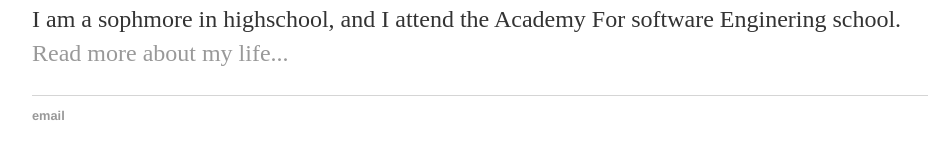
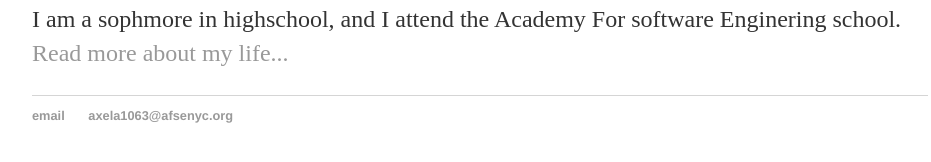
Before and after one commit to axela1063/axela1063.github.io, a Jekyll site: the page built from index.html, in a window 1280 px wide. Shown: the part 194-356 px from the top of the page, without its empty margins (160-1091 px from the left). Built offline with Jekyll 4.4.1, drawn with Linux system fonts in a browser that asks for light colours.

Commit message:
Update default.html

```diff
--- a/_layouts/default.html
+++ b/_layouts/default.html
@@ -22,7 +22,7 @@
 			<footer>
 	    		<ul>
 	        		<li><a href="mailto:axela1063@afsenyc.org">email</a></li>
-	        		<li><a href="https://axela1063@afsenyc.org</a></li>
+	        		<li><a href="https://axela1063@afsenyc.org">axela1063@afsenyc.org</a></li></a></li>
 				</ul>
 			</footer>
 		</body>
```
